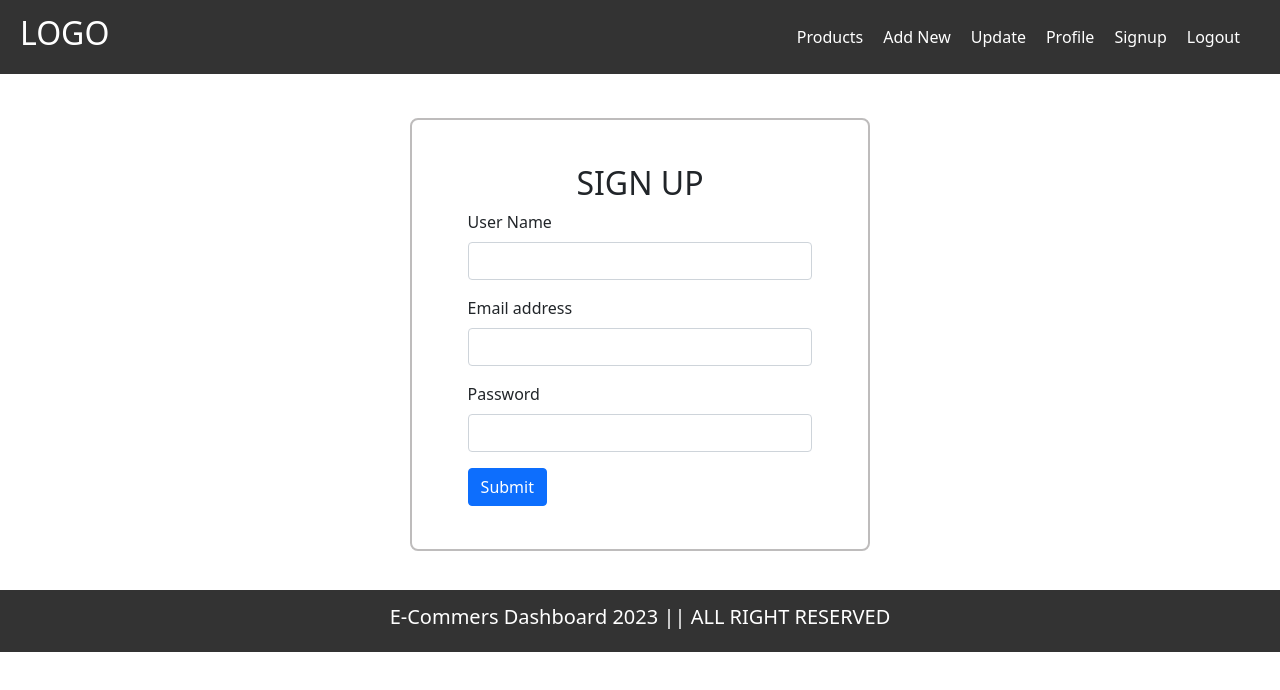
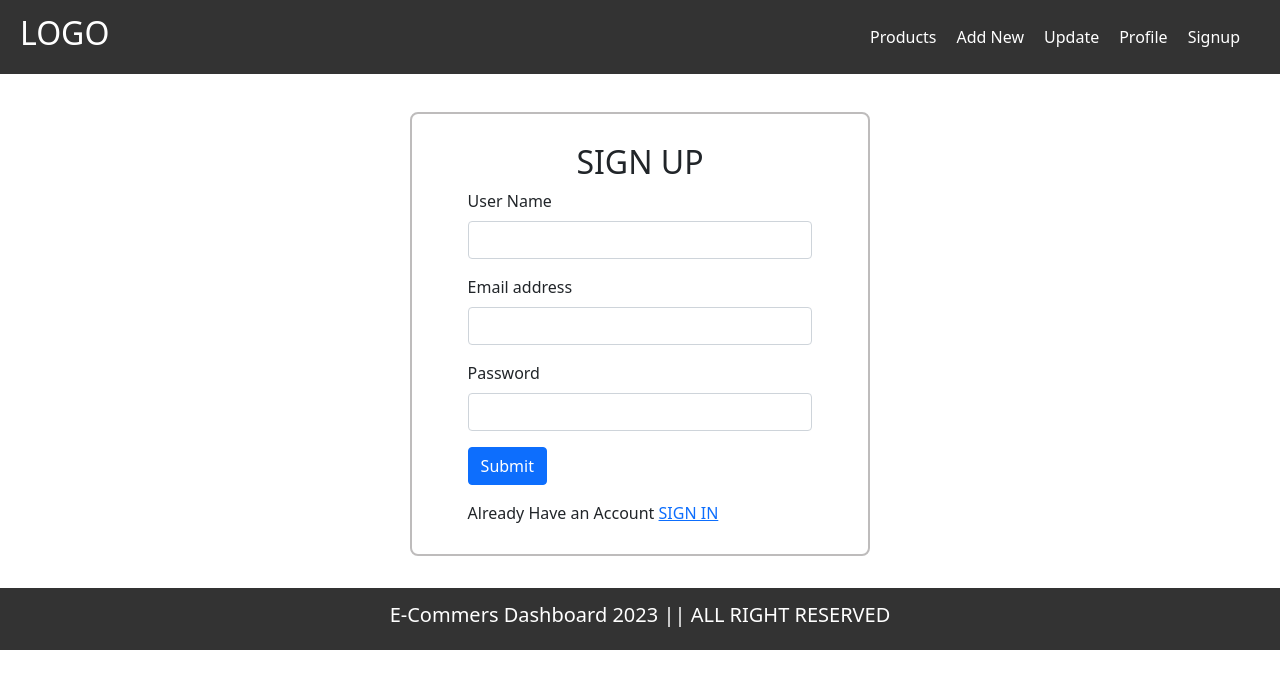
Before and after one commit to AQSA-ABDULLAH/Ecommerce-Dashboard, a React (Create React App) app in the folder frontend/: page /signup in a window 1280 px wide. Shown: the top 690 px of the page. Built offline with nearby package versions, Linux system fonts and the light colour scheme.

Commit message:
Handle Privates Routes

```diff
--- a/frontend/src/App.js
+++ b/frontend/src/App.js
@@ -4,22 +4,26 @@ import "../node_modules/bootstrap/dist/css/bootstrap.min.css"
 import Navbar from './Components/Navbar';
 import Footer from './Components/Footer';
 import Signup from './Components/Signup';
+import PrivateComponent from './Components/PrivateComponent';
 
 
 function App() {
   return (
     <div className="App">
       <BrowserRouter>
-      <Navbar/>
-      <Routes>
-        <Route exact path="/" element={"Home Dashboard"}/>
-        <Route exact path="/add_new" element={"Add Pages"}/>
-        <Route exact path="/update" element={"Update Pages"}/>
-        <Route exact path="/profile" element={"profile"}/>
-        <Route exact path="/logout" element={"Logout Page"}/>
-        <Route exact path="/signup" element={<Signup/>}/>
-      </Routes>
-      <Footer/>
+        <Navbar />
+        <Routes>
+          <Route element={<PrivateComponent />}>
+            <Route exact path="/" element={"Home Dashboard"} />
+            <Route exact path="/add_new" element={"Add Pages"} />
+            <Route exact path="/update" element={"Update Pages"} />
+            <Route exact path="/profile" element={"profile"} />
+            <Route exact path="/logout" element={"Logout Page"} />
+          </Route>
+
+          <Route exact path="/signup" element={<Signup />} />
+        </Routes>
+        <Footer />
       </BrowserRouter>
     </div>
   );
--- a/frontend/src/Components/Navbar.js
+++ b/frontend/src/Components/Navbar.js
@@ -4,6 +4,7 @@ import './Navbar.css';
 
 const Navbar = () => {
   const [isOpen, setIsOpen] = useState(false);
+  const auth = localStorage.getItem('user');
 
   const toggleNavbar = () => {
     setIsOpen(!isOpen);
@@ -24,8 +25,7 @@ const Navbar = () => {
                 <li><Link to="/add_new">Add New</Link></li>
                 <li><Link to="/update">Update</Link></li>
                 <li><Link to="/profile">Profile</Link></li>
-                <li><Link to="/signup">Signup</Link></li>
-                <li><Link to="/logout">Logout</Link></li>
+                <li>{ auth? <Link to="/logout">Logout</Link>:<Link to="/signup">Signup</Link>}</li>
             </ul>
         </div>
     </nav>
--- /dev/null
+++ b/frontend/src/Components/PrivateComponent.js
@@ -0,0 +1,9 @@
+import React from 'react';
+import { Navigate, Outlet } from 'react-router-dom';
+
+const PrivateComponent = () => {
+    const auth = localStorage.getItem('user');
+    return auth?<Outlet />:<Navigate to="/signup" />
+}
+
+export default PrivateComponent;
--- a/frontend/src/Components/Signup.css
+++ b/frontend/src/Components/Signup.css
@@ -1,7 +1,7 @@
 .container{
-    margin-top: 2.4rem;
-    margin-bottom: 2.4rem;
-    padding: 2.7rem 3.5rem ;
+    margin-top: 2rem;
+    margin-bottom: 2rem;
+    padding: 0.8rem 3.5rem ;
     border: 0.16rem solid #bebcbc;
     border-radius: 0.5rem;
     width: 36%;
--- a/frontend/src/Components/Signup.js
+++ b/frontend/src/Components/Signup.js
@@ -1,27 +1,38 @@
-import React, { useState } from 'react'
+import React, { useEffect, useState } from 'react';
+import { useNavigate, Link } from 'react-router-dom';
 import './Signup.css';
 
 export default function Signup() {
   const [name, setName] = useState("");
   const [email, setEmail] = useState("");
   const [password, setPassword] = useState("");
+  const navigate = useNavigate();
 
   const collectData = async (e) => {
-    e.preventDefault(); // Prevent the default form submission
-    const result = await fetch('http://localhost:4000/register', {
+    e.preventDefault();
+    let result = await fetch('http://localhost:4000/register', {
       method: 'post',
       body: JSON.stringify({ name, email, password }),
       headers: {
         'Content-Type': 'application/json'
       },
     });
-    console.log(await result.json());
+    result = await result.json();
+    localStorage.setItem("user", JSON.stringify(result));
+    navigate('/');
   }
+
+  useEffect(()=>{
+    const auth = localStorage.getItem('user');
+    if(auth){
+      navigate('/')
+    }
+  })
 
   return (
     <div className='container'>
       <form onSubmit={collectData}>
-        <h2 className='text-center'>SIGN UP</h2>
+        <h2 className='text-center pt-3'>SIGN UP</h2>
         <div className="mb-3">
           <label className="form-label">User Name</label>
           <input type="text" className="form-control" id="exampleInputname"
@@ -41,6 +52,7 @@ export default function Signup() {
             onChange={(e) => setPassword(e.target.value)} />
         </div>
         <button type="submit" className="btn btn-primary">Submit</button>
+        <p className='pt-3'>Already Have an Account <Link to='/'>SIGN IN</Link></p>
       </form>
     </div>
   );
```
